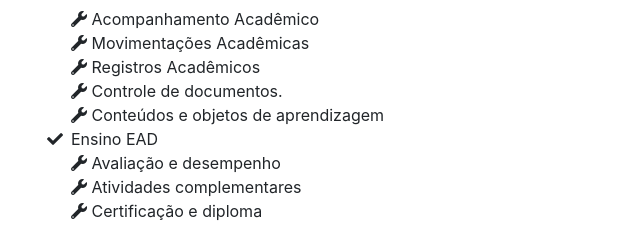
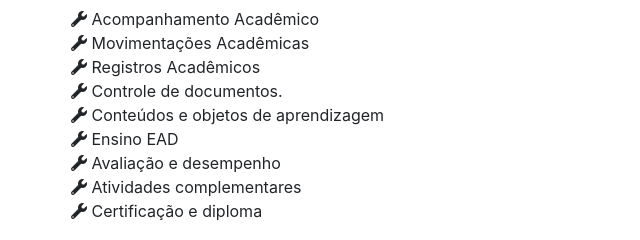
Before and after one commit to marinagarcia89/marinagarcia89.github.io, a website with bundled scripts: page pages/index.html in a window 1280 px wide. Shown: the part 2740-2980 px from the top of the page, 289-929 px from the left. Built offline with nearby package versions, Linux system fonts and the light colour scheme; a web font is replaced by a local one.

Commit message:
ATUALIZAR portfolioSss

```diff
--- a/pages/index.html
+++ b/pages/index.html
@@ -208,7 +208,7 @@
 			<i class="fas fa-wrench"></i>
 				Conteúdos e objetos  de aprendizagem</li>
 			<li>
-			<i class="fa-li fa fa-check"></i>
+			<i class="fas fa-wrench"></i>
 				Ensino EAD</li>
 			<li>
 			<i class="fas fa-wrench"></i>
```
